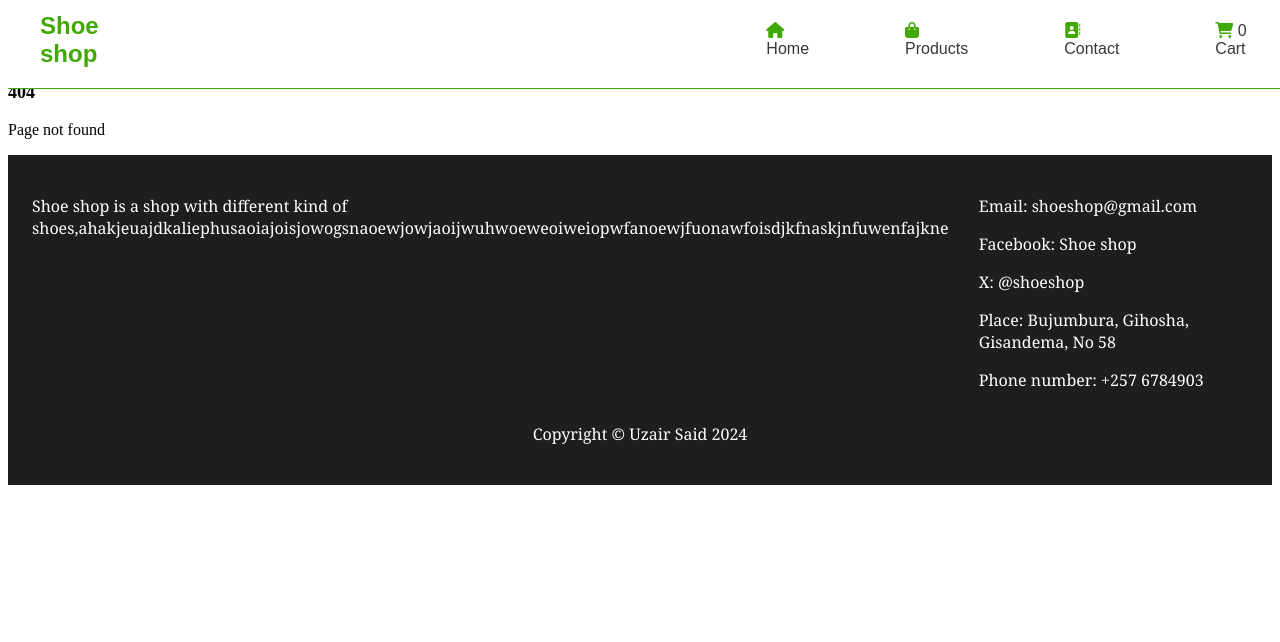
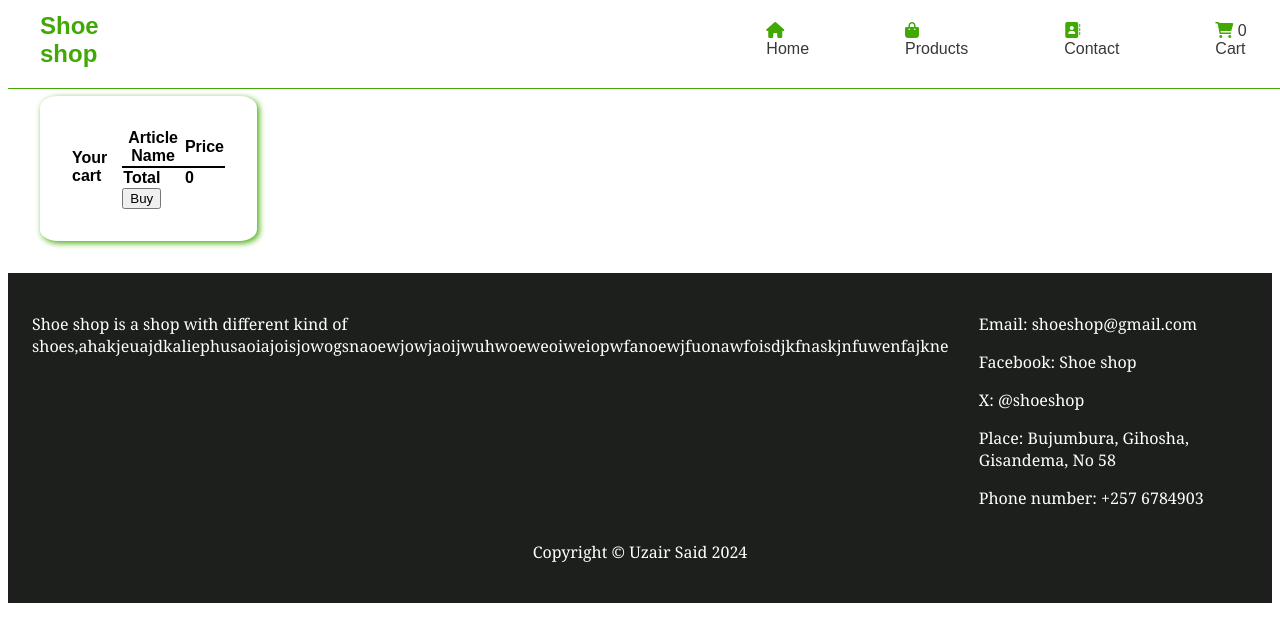
Before and after one commit to uzairsaid/angularEcomerceExercise, an Angular app: page /cart in a window 1280 px wide. Shown: the top 642 px of the page. Built offline with nearby package versions, Linux system fonts and the light colour scheme.

Commit message:
Added link to cart

```diff
--- a/src/app/app.component.scss
+++ b/src/app/app.component.scss
@@ -6,8 +6,6 @@
     display: flex;
     justify-content: space-between;
     flex-direction: row-reverse;
-
-
 }
 
 :host {
--- a/src/app/app.routes.ts
+++ b/src/app/app.routes.ts
@@ -3,9 +3,11 @@ import { Routes } from '@angular/router';
 import { ArticleListComponent } from './article-list/article-list.component';
 import { PagenotfoundComponent } from './pagenotfound/pagenotfound.component';
 import { HomeComponent } from './home/home.component';
+import { CartComponent } from './cart/cart.component';
 
 export const routes: Routes = [
     {path: "" ,component:HomeComponent},
     {path: "shoe-list" ,component:ArticleListComponent},
+    {path: "cart" ,component:CartComponent},
     {path: "**" ,component:PagenotfoundComponent},
 ];
--- a/src/app/article-list/article-list.component.ts
+++ b/src/app/article-list/article-list.component.ts
@@ -26,8 +26,11 @@ export class ArticleListComponent implements OnInit{
     let article = new Shoe(1,"air jordi","../../assets/shoe_nike.jpeg",20000,3);
     let article1 = new Shoe(2,"Nike","../../assets/images.jpeg",30000,3);
     let article2 = new Shoe(3,"Vans","../../assets/shoe.jpeg",25000,3);
+    let article3 = new Shoe(4,"Marathon","../../assets/shoe_big.jpeg",45000,3);
+    let article4 = new Shoe(5,"Sport shoe","../../assets/shoe_green.jpeg",35000,3);
 
-    this.articleList = [article,article1,article2];
+
+    this.articleList = [article,article1,article2,article3,article4];
     return this.articleList;
   }
 
--- a/src/app/cart/cart.component.html
+++ b/src/app/cart/cart.component.html
@@ -22,6 +22,4 @@
         <button>Buy</button>
 
     </table>
-
-
 </div>
--- a/src/app/cart/cart.component.scss
+++ b/src/app/cart/cart.component.scss
@@ -9,7 +9,8 @@ $main-color:#42a806;
     padding: 2rem;
     margin-left: 2rem;
     margin-bottom: 2rem;
-    flex: 1;
+    display: flex;
+    justify-content: center;
     .divider {
         border-bottom: 3px solid black;
 
--- a/src/app/navbar/navbar.component.html
+++ b/src/app/navbar/navbar.component.html
@@ -8,7 +8,7 @@
                 <li><a routerLink="" routerLinkActive="active" class="link-item"><i class="fas fa-house"></i>{{ homeLink}}</a></li>
                 <li><a routerLink="shoe-list" class="link-item"><i class="fa-solid fa-bag-shopping"></i>{{ productsLink}}</a></li>
                 <li><a href="" class="link-item"><i class="fa-solid fa-address-book"></i>{{ contactLink}}</a></li>
-                <li><a href="" class="link-item"><i class="fa-solid fa-cart-shopping"></i> {{cartLength}} Cart</a></li>
+                <li><a routerLink="cart" class="link-item"><i class="fa-solid fa-cart-shopping"></i> {{cartLength}} Cart</a></li>
             </ul>
 
         </div>
```
